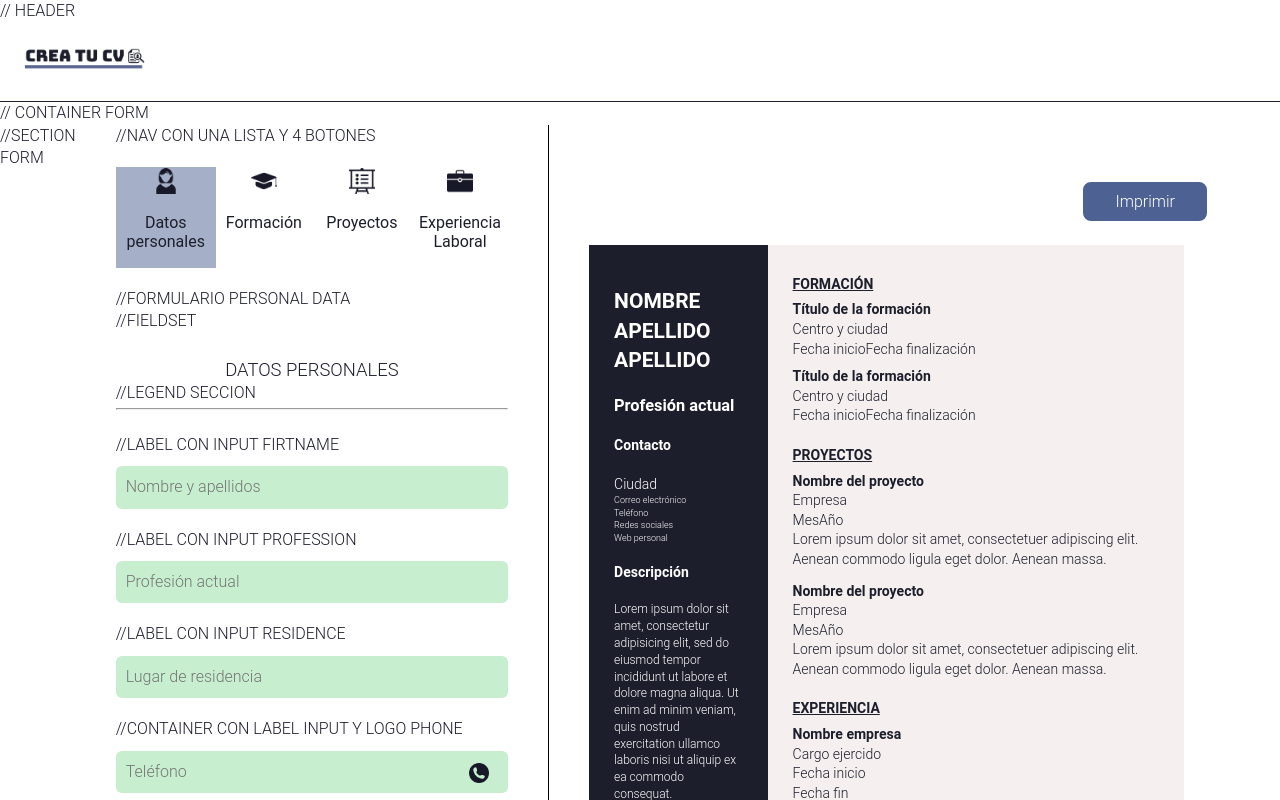
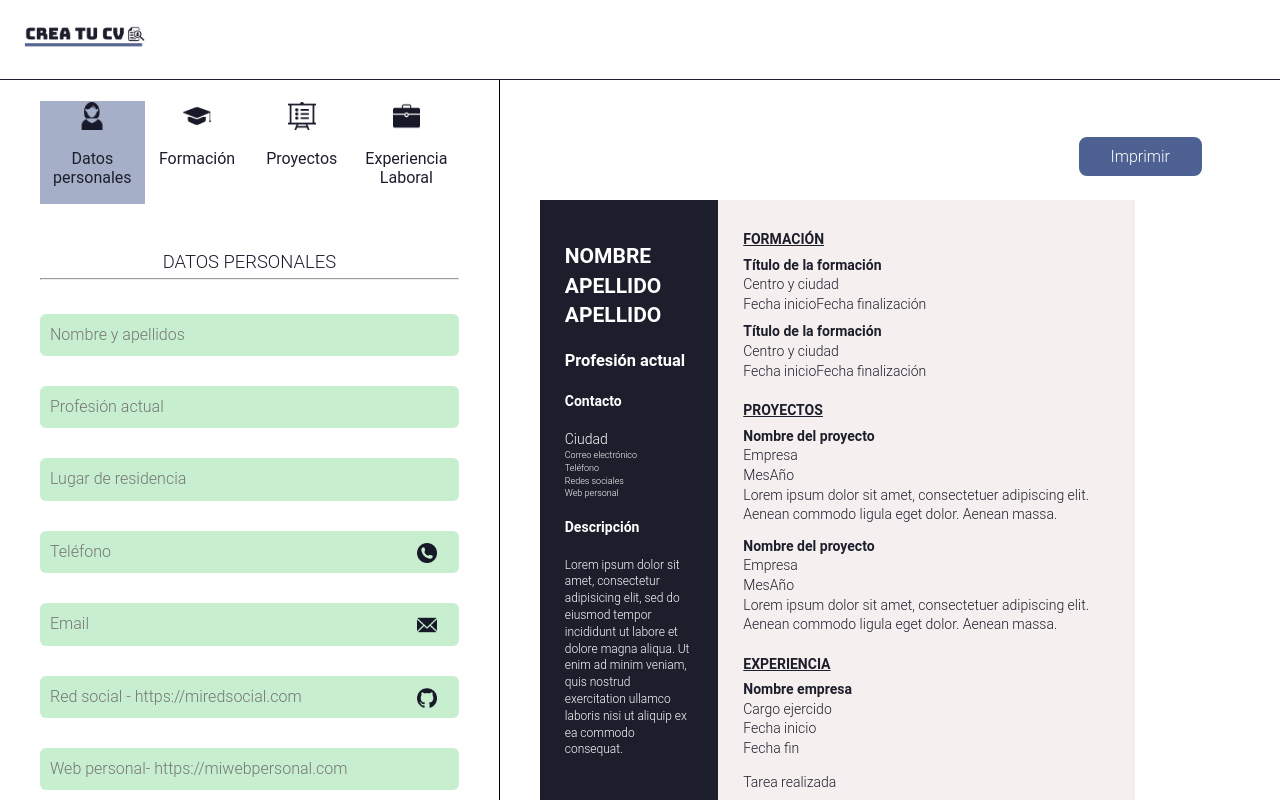
Before and after one commit to Adalab/project-clarke-s4-sass-sass-baby, a React (Create React App) app: page / in a window 1280 px wide. Shown: the top 800 px of the page. Built offline with nearby package versions, Linux system fonts and the light colour scheme; the HTML template or start-up script is replaced by a standard one.

Commit message:
Delete comments components structure

```diff
--- a/src/App.js
+++ b/src/App.js
@@ -6,18 +6,18 @@ class App extends Component {
     return (
       <div className="App">
       <main>
-// HEADER
+
     <header className="header">
       <a href="#">
         <img className="logo" src="img/logoCV.png" alt="logo" />
       </a>
       <button className="button-CV">Previsualizar</button>
     </header>
-// CONTAINER FORM
+
     <div className="formandcv">
-//SECTION FORM
+
       <section id="section-form">
-//NAV CON UNA LISTA Y 4 BOTONES
+
         <nav className="main-nav">
           <ul className="main-nav-list">
             <li className="button-menu" data-id={0}>
@@ -46,53 +46,50 @@ class App extends Component {
             </li>
           </ul>
         </nav>
-//FORMULARIO PERSONAL DATA
 
         <form className="main-form" id="main-form" action method="post">
-//FIELDSET
           <fieldset className="fieldset-information fieldset-personal">
-  //LEGEND SECCION
+
             <legend className="title">Datos personales</legend>
             <hr />
-      //LABEL CON INPUT FIRTNAME
+
             <label className="label-form firstname" htmlFor="firstname">Nombre</label>
             <input className="input-form firstname" id="firstname" type="text" name="firstname" placeholder="Nombre y apellidos" required />
-      //LABEL CON INPUT PROFESSION
+
             <label className="label-form profession" htmlFor="profession">Profesión actual</label>
             <input className="input-form profession" id="profession" type="text" name="profession" placeholder="Profesión actual" required />
-      //LABEL CON INPUT RESIDENCE
             <label className="label-form residence" htmlFor="residence">Lugar de residencia</label>
             <input className="input-form residence" id="residence" type="text" name="residence" placeholder="Lugar de residencia" required />
-      //CONTAINER CON LABEL INPUT Y LOGO PHONE
+
               <div id="input_container">
               <label className="label-form telephone" htmlFor="telephone">Teléfono</label>
               <input className="input-form telephone" id="telephone" type="tel" name="telephone" placeholder="Teléfono" required />
               <img src="img/phone.png" id="input_img" />
             </div>
-      //CONTAINER CON LABEL INPUT Y LOGO EMAIL
+
             <div id="input_container">
               <label className="label-form email" htmlFor="email">Email</label>
               <input className="input-form email" id="email" type="email" name="email" placeholder="Email" required />
               <img src="img/email.png" id="input_img" />
             </div>
-      //CONTAINER CON LABEL INPUT Y LOGO SOCIAL
+
             <div id="input_container">
               <label className="label-form social" htmlFor="social">Redes sociales</label>
               <input className="input-form social" id="social" type="url" name="social" placeholder="Red social - https://miredsocial.com" />
               <img src="img/github-logo.png" id="input_img" />
             </div>
-      //LABEL CON INPUT PROFESSION
+
             <label className="label-form personal-website" htmlFor="personal-website">Web personal</label>
             <input className="input-form personal-website" id="personal-website" type="url" name="personal-website" placeholder="Web personal- https://miwebpersonal.com" />
-      //LABEL CON TEXTAREA DESCRIPCION PERSONAL
+
             <label htmlFor="personal-description">
               Descripción personal:
             </label>
             <textarea className="input-form personal-description" name="personal-description" rows={8} cols={80} defaultValue={""} />
           </fieldset>
-//FIELDSET
+
           <fieldset className="fieldset-information fieldset-background display-none">
-    //LEGEND SECCION
+
             <legend className="title">Formación</legend>
             <hr />
             <div>
```
